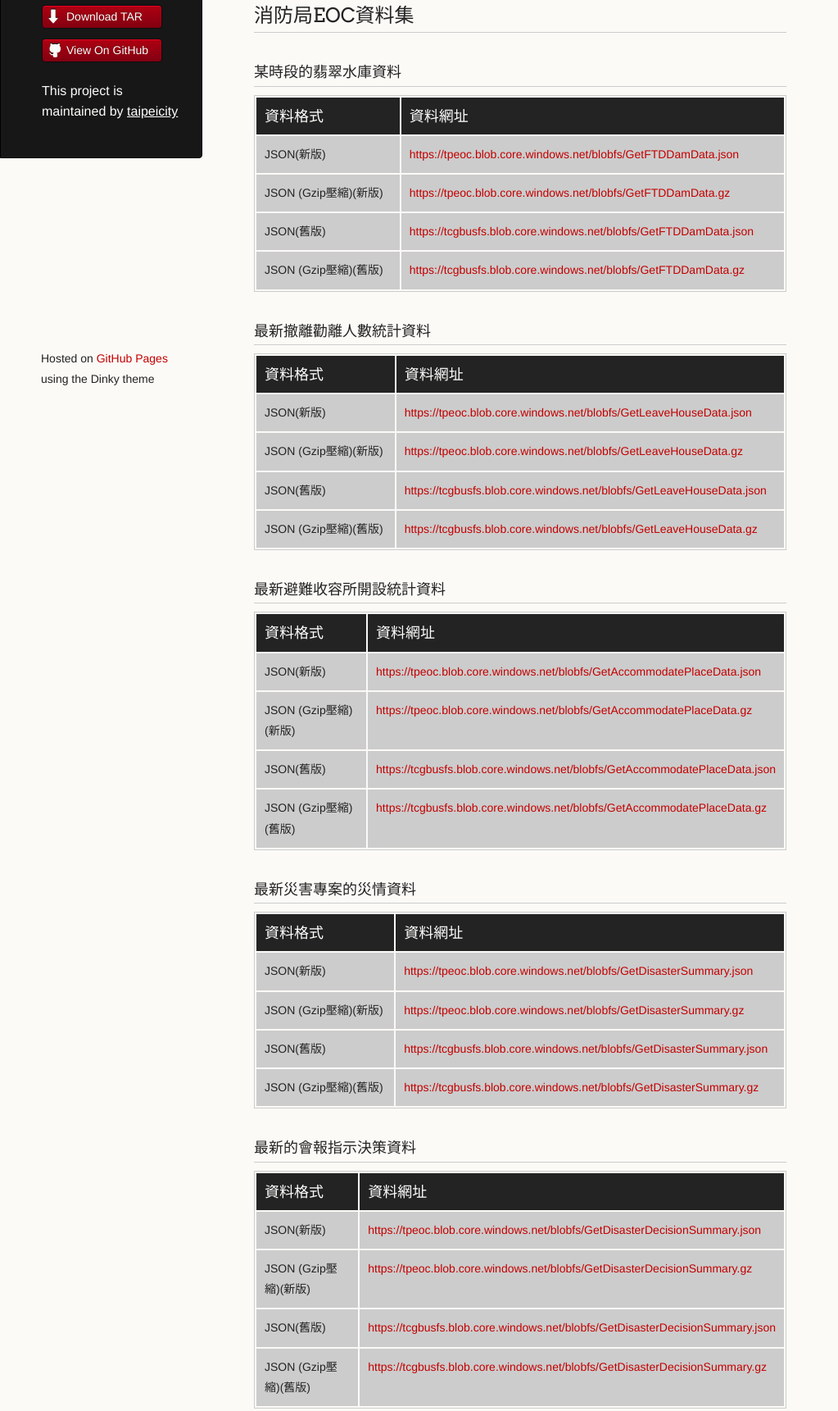
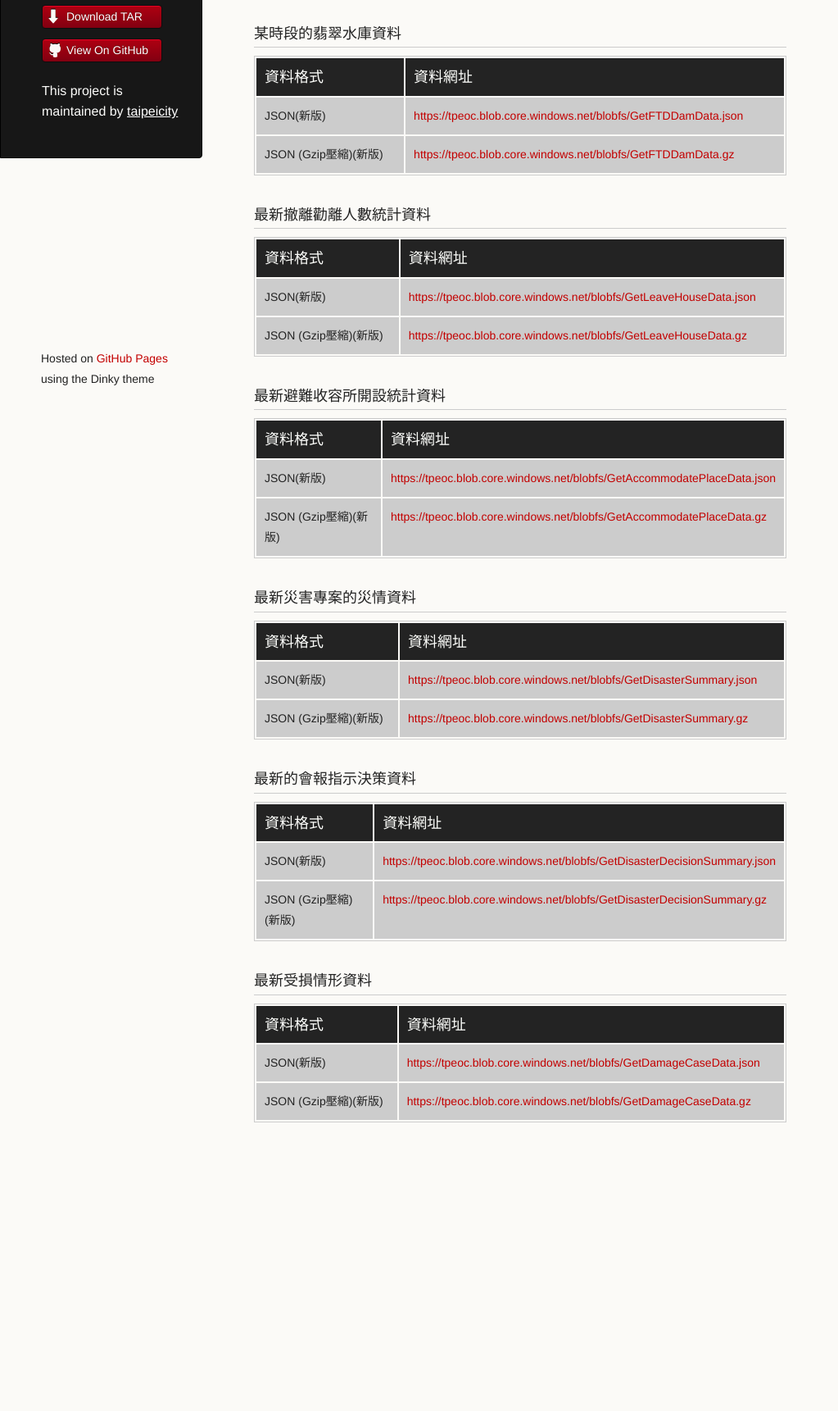
Before and after one commit to taipeicity/eoc_119, a plain HTML site: page index.html in a window 1280 px wide. Shown: the part 293-2014 px from the top of the page at 82% size, without its empty margins (0-1023 px from the left). After the commit the page ends 1744 px from the top, so only its background shows below. Drawn offline with Linux system fonts and the light colour scheme.

Commit message:
Add files via upload

```diff
--- a/index.html
+++ b/index.html
@@ -34,7 +34,7 @@
 <a id="資料說明" class="anchor" href="#%E8%B3%87%E6%96%99%E8%AA%AA%E6%98%8E" aria-hidden="true"><span aria-hidden="true" class="octicon octicon-link"></span></a>資料說明</h2>
 
 <p>本資料為臺北市政府資訊局介接消防局EOC資料，消防局每30分鐘更新一次資料</p>
-<p>請使用新版資料介接網址，舊版資料將於106年底下線</p>
+
 
 
 <p><a href="https://drive.google.com/file/d/0ByxolD5lbGvMV0xuNzUzclBfdlE/view">(新版)資料格式說明</a></p>
@@ -64,14 +64,6 @@
 <td>JSON (Gzip壓縮)(新版)</td>
 <td><a href="https://tpeoc.blob.core.windows.net/blobfs/GetFTDDamData.gz">https://tpeoc.blob.core.windows.net/blobfs/GetFTDDamData.gz</a></td>
 </tr>
-<tr>
-<td>JSON(舊版)</td>
-<td><a href="https://tcgbusfs.blob.core.windows.net/blobfs/GetFTDDamData.json">https://tcgbusfs.blob.core.windows.net/blobfs/GetFTDDamData.json</a></td>
-</tr>
-<tr>
-<td>JSON (Gzip壓縮)(舊版)</td>
-<td><a href="https://tcgbusfs.blob.core.windows.net/blobfs/GetFTDDamData.gz">https://tcgbusfs.blob.core.windows.net/blobfs/GetFTDDamData.gz</a></td>
-</tr>
 </tbody>
 </table>
 
@@ -94,14 +86,7 @@
 <td>JSON (Gzip壓縮)(新版)</td>
 <td><a href="https://tpeoc.blob.core.windows.net/blobfs/GetLeaveHouseData.gz">https://tpeoc.blob.core.windows.net/blobfs/GetLeaveHouseData.gz</a></td>
 </tr>
-<tr>
-<td>JSON(舊版)</td>
-<td><a href="https://tcgbusfs.blob.core.windows.net/blobfs/GetLeaveHouseData.json">https://tcgbusfs.blob.core.windows.net/blobfs/GetLeaveHouseData.json</a></td>
-</tr>
-<tr>
-<td>JSON (Gzip壓縮)(舊版)</td>
-<td><a href="https://tcgbusfs.blob.core.windows.net/blobfs/GetLeaveHouseData.gz">https://tcgbusfs.blob.core.windows.net/blobfs/GetLeaveHouseData.gz</a></td>
-</tr>
+
 </tbody>
 </table>
 
@@ -124,14 +109,7 @@
 <td>JSON (Gzip壓縮)(新版)</td>
 <td><a href="https://tpeoc.blob.core.windows.net/blobfs/GetAccommodatePlaceData.gz">https://tpeoc.blob.core.windows.net/blobfs/GetAccommodatePlaceData.gz</a></td>
 </tr>
-<tr>
-<td>JSON(舊版)</td>
-<td><a href="https://tcgbusfs.blob.core.windows.net/blobfs/GetAccommodatePlaceData.json">https://tcgbusfs.blob.core.windows.net/blobfs/GetAccommodatePlaceData.json</a></td>
-</tr>
-<tr>
-<td>JSON (Gzip壓縮)(舊版)</td>
-<td><a href="https://tcgbusfs.blob.core.windows.net/blobfs/GetAccommodatePlaceData.gz">https://tcgbusfs.blob.core.windows.net/blobfs/GetAccommodatePlaceData.gz</a></td>
-</tr>
+
 
 </tbody>
 </table>
@@ -155,14 +133,7 @@
 <td>JSON (Gzip壓縮)(新版)</td>
 <td><a href="https://tpeoc.blob.core.windows.net/blobfs/GetDisasterSummary.gz">https://tpeoc.blob.core.windows.net/blobfs/GetDisasterSummary.gz</a></td>
 </tr>
-<tr>
-<td>JSON(舊版)</td>
-<td><a href="https://tcgbusfs.blob.core.windows.net/blobfs/GetDisasterSummary.json">https://tcgbusfs.blob.core.windows.net/blobfs/GetDisasterSummary.json</a></td>
-</tr>
-<tr>
-<td>JSON (Gzip壓縮)(舊版)</td>
-<td><a href="https://tcgbusfs.blob.core.windows.net/blobfs/GetDisasterSummary.gz">https://tcgbusfs.blob.core.windows.net/blobfs/GetDisasterSummary.gz</a></td>
-</tr>
+
 </tbody>
 </table>
 
@@ -185,14 +156,7 @@
 <td>JSON (Gzip壓縮)(新版)</td>
 <td><a href="https://tpeoc.blob.core.windows.net/blobfs/GetDisasterDecisionSummary.gz">https://tpeoc.blob.core.windows.net/blobfs/GetDisasterDecisionSummary.gz</a></td>
 </tr>
-<tr>
-<td>JSON(舊版)</td>
-<td><a href="https://tcgbusfs.blob.core.windows.net/blobfs/GetDisasterDecisionSummary.json">https://tcgbusfs.blob.core.windows.net/blobfs/GetDisasterDecisionSummary.json</a></td>
-</tr>
-<tr>
-<td>JSON (Gzip壓縮)(舊版)</td>
-<td><a href="https://tcgbusfs.blob.core.windows.net/blobfs/GetDisasterDecisionSummary.gz">https://tcgbusfs.blob.core.windows.net/blobfs/GetDisasterDecisionSummary.gz</a></td>
-</tr>
+
 </tbody>
 </table>
 
@@ -215,13 +179,8 @@
 <td>JSON (Gzip壓縮)(新版)</td>
 <td><a href="https://tpeoc.blob.core.windows.net/blobfs/GetDamageCaseData.gz">https://tpeoc.blob.core.windows.net/blobfs/GetDamageCaseData.gz</a></td>
 </tr>
-<td>JSON(舊版)</td>
-<td><a href="https://tcgbusfs.blob.core.windows.net/blobfs/GetDamageCaseData.json">https://tcgbusfs.blob.core.windows.net/blobfs/GetDamageCaseData.json</a></td>
-</tr>
-<tr>
-<td>JSON (Gzip壓縮)(舊版)</td>
-<td><a href="https://tcgbusfs.blob.core.windows.net/blobfs/GetDamageCaseData.gz">https://tcgbusfs.blob.core.windows.net/blobfs/GetDamageCaseData.gz</a></td>
-</tr>
+
+
 </tbody>
 </table>
       </section>
```
